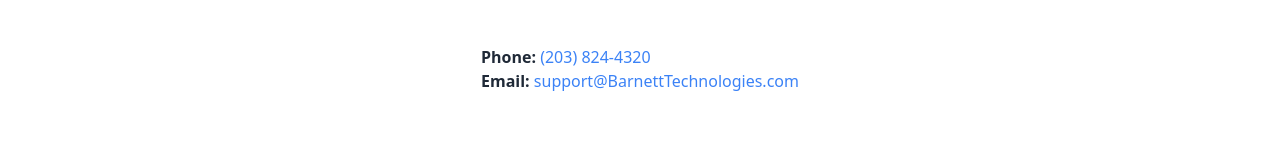
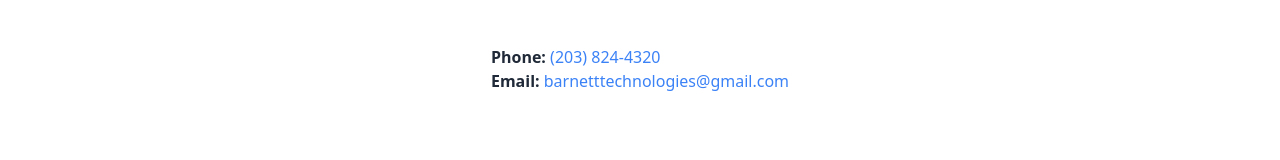
Before and after one commit to ReallyFunCoolDad/BTFullStack, a React (Vite) app in the folder client/: page /contact in a window 1280 px wide. Shown: the part 427-587 px from the top of the page. Built offline with nearby package versions, Linux system fonts and the light colour scheme.

Commit message:
email update

```diff
--- a/client/src/pages/Contact.tsx
+++ b/client/src/pages/Contact.tsx
@@ -15,9 +15,9 @@
           <span className="font-semibold">Email: </span>
           <a
             className="text-blue-500"
-            href="mailto:support@BarnettTechnologies.com"
+            href="mailto:barnetttechnologies@gmail.com"
           >
-            support@BarnettTechnologies.com
+            barnetttechnologies@gmail.com
           </a>
         </div>
       </div>
```
Also changed, not shown: 2 other files (tests, documents, lock files or other folders).
